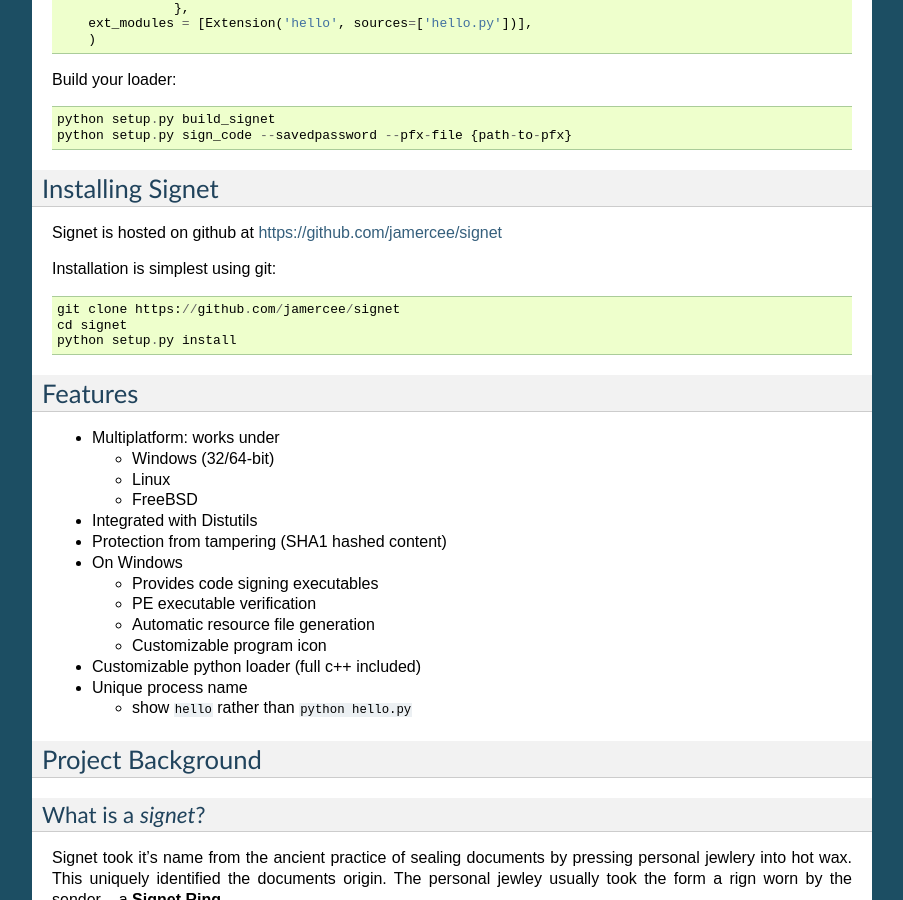
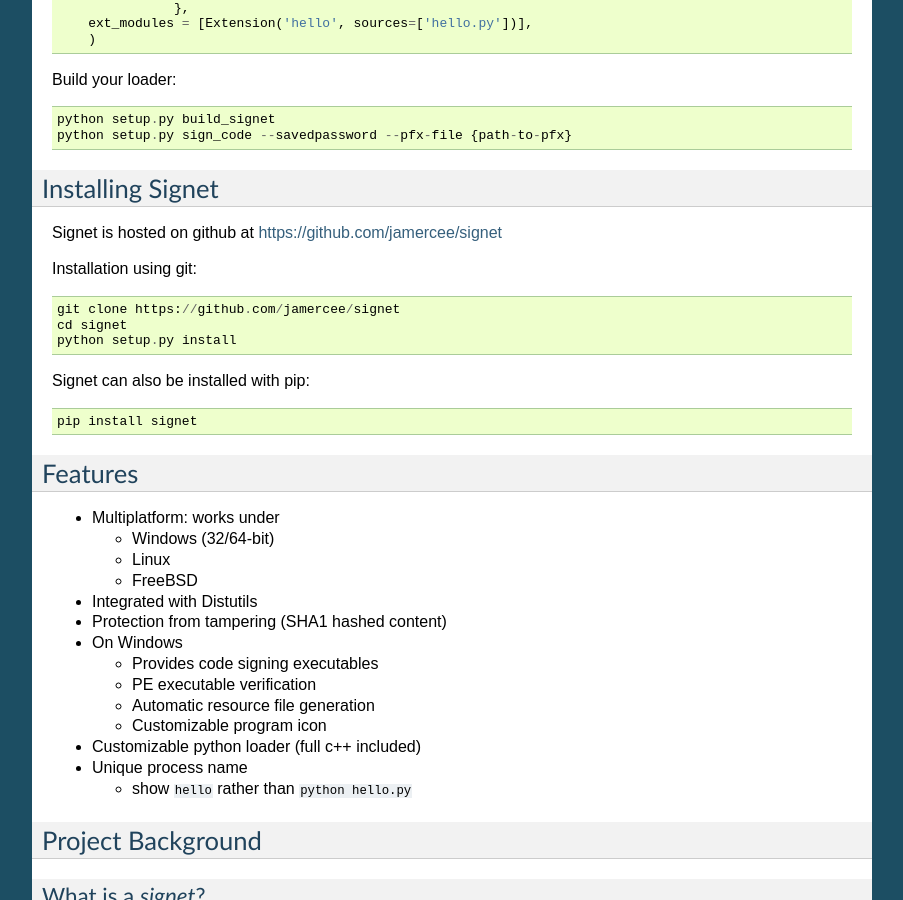
Before and after one commit to jamercee/signet, a Sphinx documentation site: the page built from docs/index.rst, in a window 1280 px wide and 900 px high, scrolled down 1117 px. Shown: the whole window, without its empty margins (198-1101 px from the left). Built offline with Sphinx 7.4.7, drawn with Linux system fonts in a browser that asks for light colours.

Commit message:
Updated docs to reference pip installation

```diff
--- a/docs/index.rst
+++ b/docs/index.rst
@@ -75,11 +75,15 @@
 
 Signet is hosted on github at https://github.com/jamercee/signet
 
-Installation is simplest using git::
+Installation using git::
 
     git clone https://github.com/jamercee/signet
     cd signet
     python setup.py install
+
+Signet can also be installed with pip::
+
+    pip install signet
 
 Features
 ========
```
